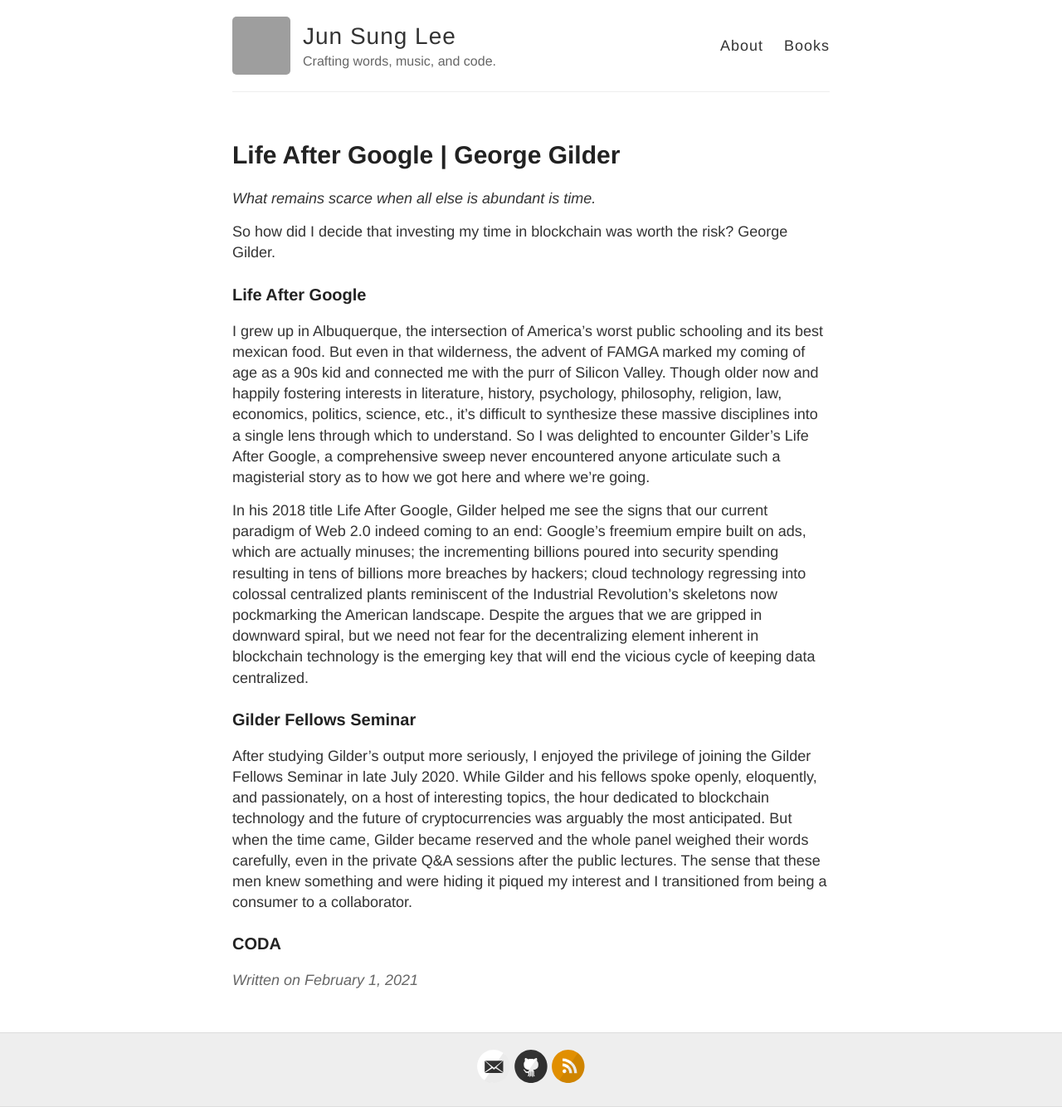
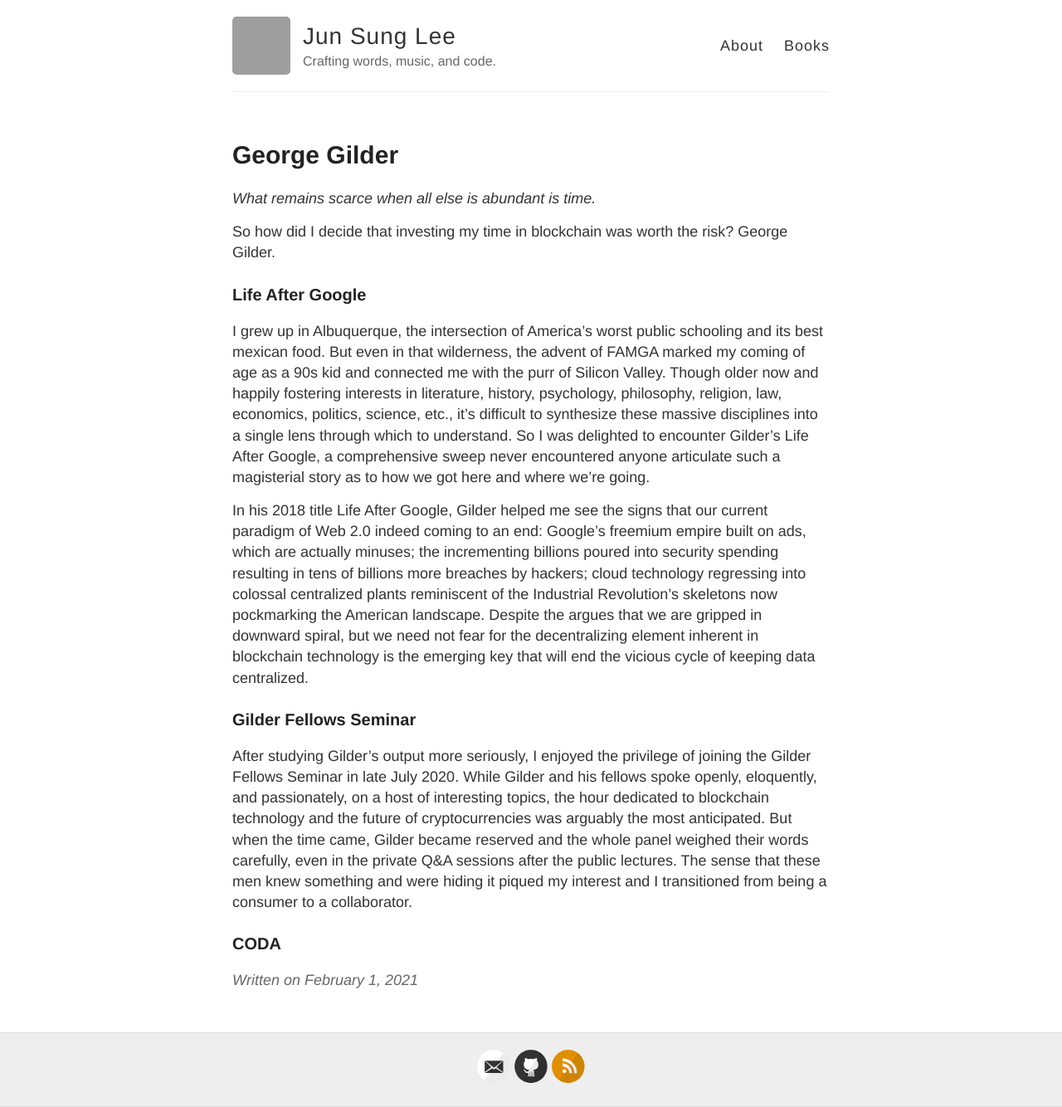
Before and after one commit to poastmil/junsunglee.com, a Jekyll site: the page built from _posts/2021-2-1-GeorgeGilder.md, in a window 1280 px wide. Shown: the whole page at 83% size. Built offline with Jekyll 4.4.1, drawn with Linux system fonts in a browser that asks for light colours; grey boxes are pictures that could not be loaded.

Commit message:
Update and rename 2021-2-1-LifeAfterGoogle.md to 2021-2-1-GeorgeGilder.md

```diff
--- a/_posts/2021-2-1-LifeAfterGoogle.md
+++ b/_posts/2021-2-1-GeorgeGilder.md
@@ -1,6 +1,6 @@
 ---
 layout: post
-title: Life After Google | George Gilder
+title: George Gilder
 ---
 
 *What remains scarce when all else is abundant is time.*
```
